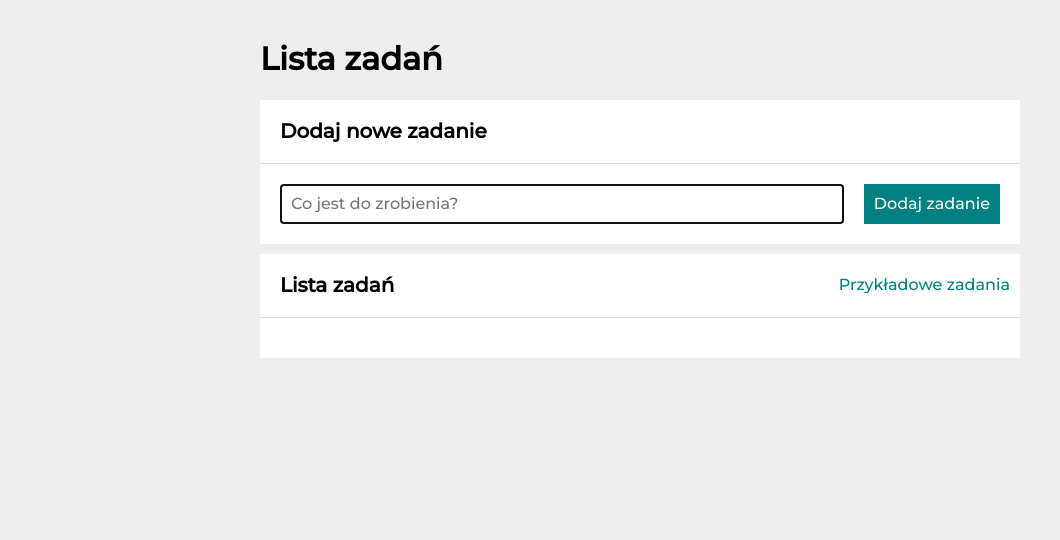
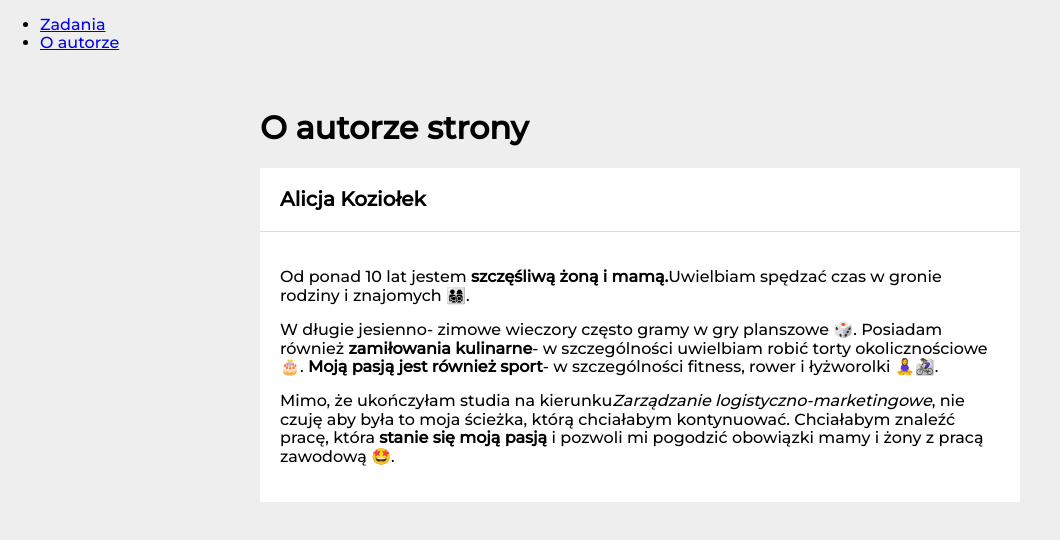
Before and after one commit to AlicjaKoziolek/todo-list-react, a React (Create React App) app: page /#/autor in a window 1280 px wide. Shown: the top 540 px of the page, without its empty margins (0-1060 px from the left). Built offline with nearby package versions, Linux system fonts and the light colour scheme; a web font is replaced by a local one.

Commit message:
created navigation for the website

```diff
--- a/package.json
+++ b/package.json
@@ -12,6 +12,7 @@
     "react": "^18.2.0",
     "react-dom": "^18.2.0",
     "react-redux": "^8.0.4",
+    "react-router-dom": "^5.3.3",
     "react-scripts": "5.0.1",
     "redux-saga": "^1.2.1",
     "styled-components": "^5.3.5",
--- a/src/App.js
+++ b/src/App.js
@@ -1,5 +1,29 @@
 import Tasks from "./features/tasks/Tasks";
+import { HashRouter, Switch, Route, Link, Redirect } from "react-router-dom";
+import Author from "./features/author/Author";
 
-const App = () => <Tasks/>;
+const App = () => (
+  <HashRouter>
+    <nav>
+      <ul>
+        <li>
+          <Link to="/zadania">Zadania</Link>
+        </li>
+        <li>
+          <Link to="/autor">O autorze</Link>
+        </li>
+      </ul>
+      <Switch>
+        <Route path="/zadania">
+          <Tasks />
+        </Route>
+        <Route path="/autor">
+          <Author />
+        </Route>
+        <Redirect to="/zadania" />
+      </Switch>
+    </nav>
+  </HashRouter>
+);
 
 export default App;
--- /dev/null
+++ b/src/features/author/Author.js
@@ -0,0 +1,34 @@
+import Container from "../../common/Container";
+import Header from "../../common/Header";
+import Section from "../../common/Section";
+
+export default () => (
+  <Container>
+    <Header title="O autorze strony" />
+    <Section
+      title="Alicja Koziołek"
+      body={
+        <>
+          <p>
+            Od ponad 10 lat jestem <strong>szczęśliwą żoną i mamą.</strong>
+            Uwielbiam spędzać czas w gronie rodziny i znajomych 👨‍👩‍👧‍👦.
+          </p>
+          <p>
+            W długie jesienno- zimowe wieczory często gramy w gry planszowe 🎲.
+            Posiadam również <strong>zamiłowania kulinarne</strong>- w
+            szczególności uwielbiam robić torty okolicznościowe 🎂.
+            <strong> Moją pasją jest również sport</strong>- w szczególności
+            fitness, rower i łyżworolki 🧘‍♀️🚵‍♀️.
+          </p>
+          <p>
+            Mimo, że ukończyłam studia na kierunku
+            <em>Zarządzanie logistyczno-marketingowe</em>, nie czuję aby była to
+            moja ścieżka, którą chciałabym kontynuować. Chciałabym znaleźć
+            pracę, która <strong>stanie się moją pasją</strong> i pozwoli mi
+            pogodzić obowiązki mamy i żony z pracą zawodową 🤩.
+          </p>
+        </>
+      }
+    />
+  </Container>
+);
```
Also changed, not shown: 1 other file (tests, documents, lock files or other folders).
